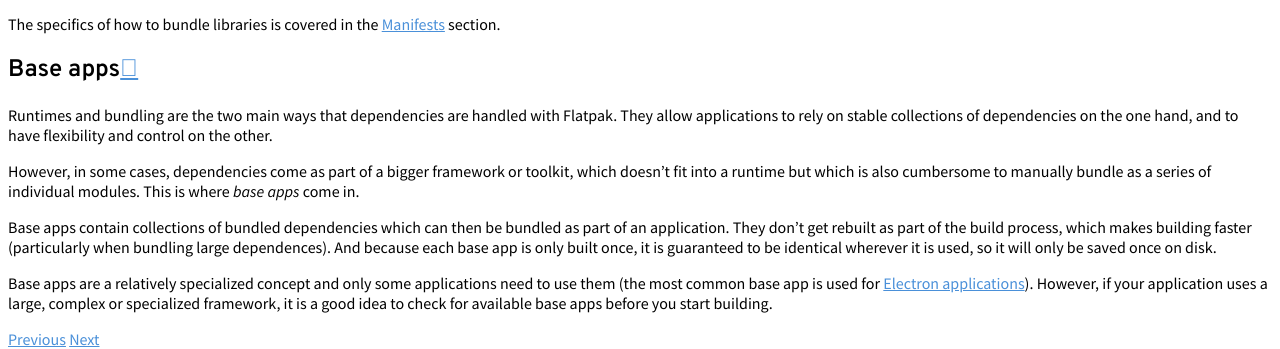
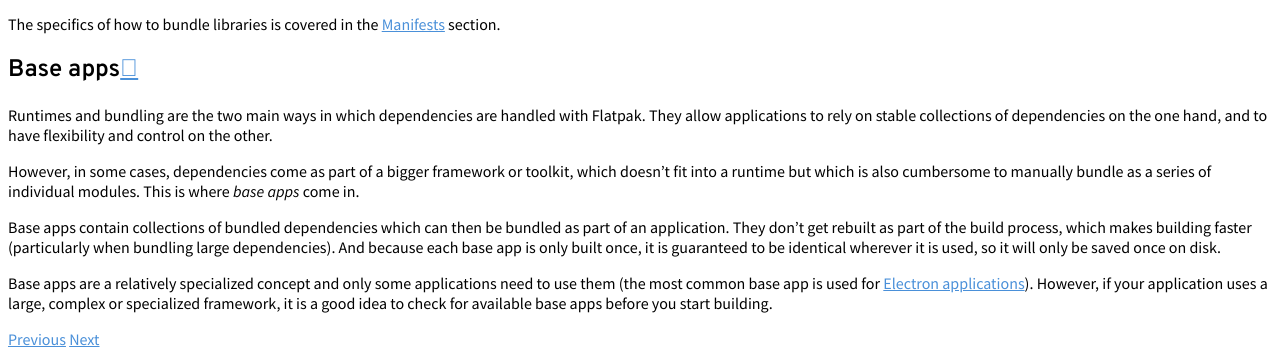
Before and after one commit to flatpak/flatpak-docs, a Sphinx documentation site: the page built from docs/dependencies.rst, in a window 1280 px wide. Shown: the part 1468-1817 px from the top of the page. Built offline with Sphinx 7.4.7 and the Read the Docs theme 2.0.0, drawn with Linux system fonts in a browser that asks for light colours.

Commit message:
Typos in dependencies.rst

```diff
--- a/docs/dependencies.rst
+++ b/docs/dependencies.rst
@@ -72,7 +72,7 @@ section.
 Base apps
 ---------
 
-Runtimes and bundling are the two main ways that dependencies are handled
+Runtimes and bundling are the two main ways in which dependencies are handled
 with Flatpak. They allow applications to rely on stable collections of
 dependencies on the one hand, and to have flexibility and control on the other.
 
@@ -84,7 +84,7 @@ come in.
 Base apps contain collections of bundled dependencies which can then be
 bundled as part of an application. They don't get rebuilt as part of the
 build process, which makes building faster (particularly when bundling large
-dependences). And because each base app is only built once, it is guaranteed
+dependencies). And because each base app is only built once, it is guaranteed
 to be identical wherever it is used, so it will only be saved once on disk.
 
 Base apps are a relatively specialized concept and only some applications
```
